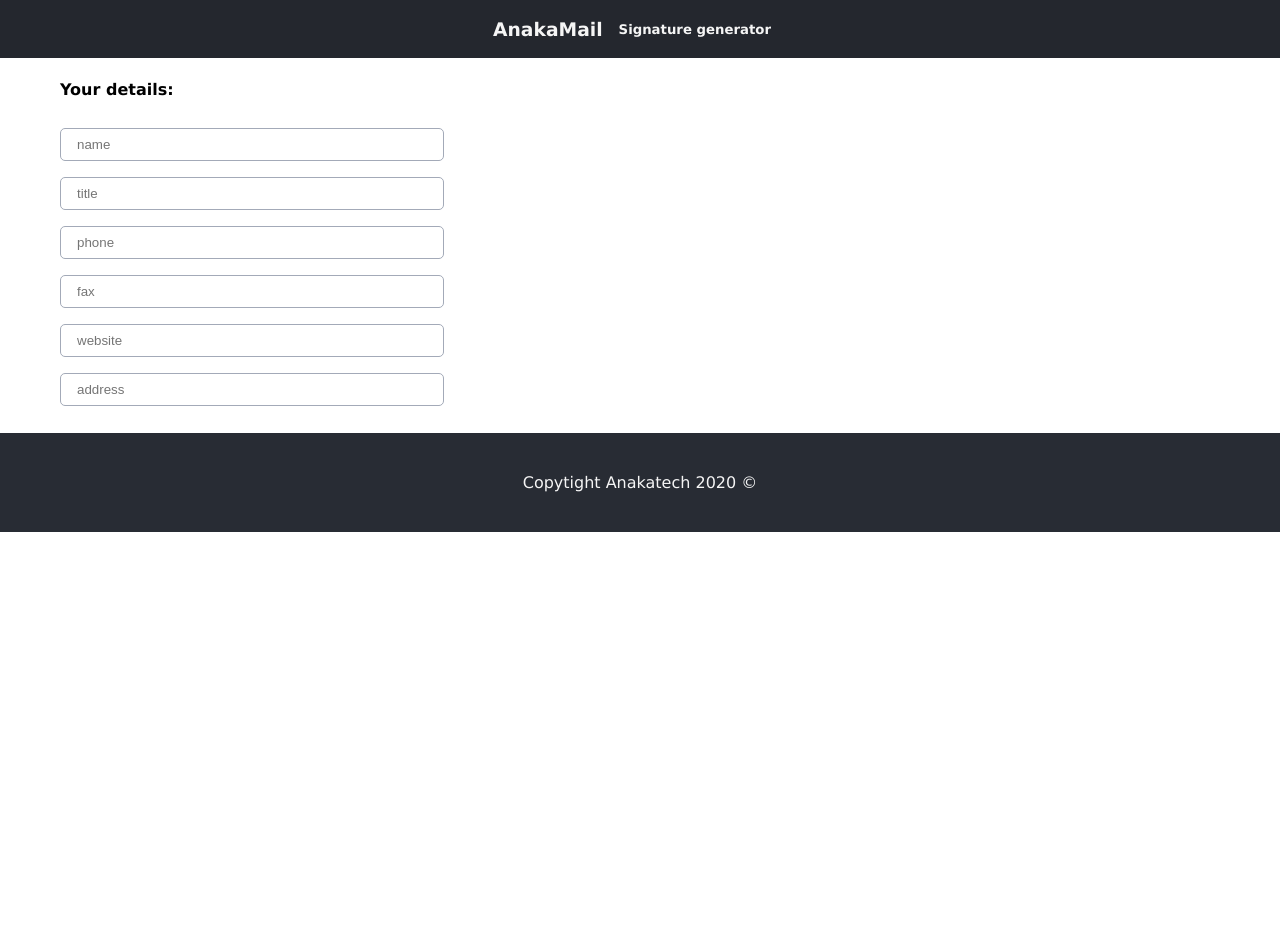
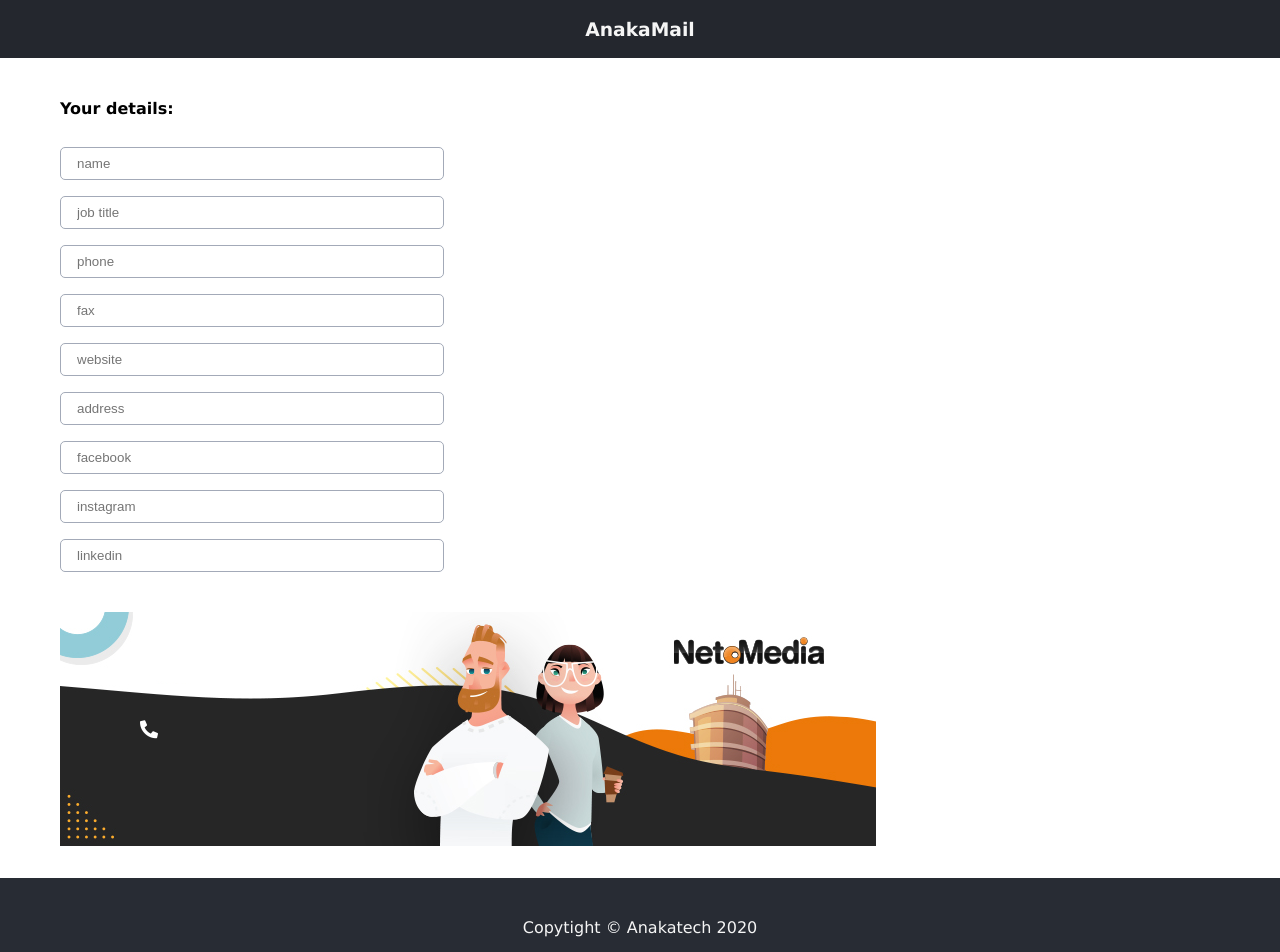
Before and after one commit to anakatech-kaykostadinov/mailsig, a React (Create React App) app: page / in a window 1280 px wide. Shown: the top 952 px of the page. Before the commit the page ends 800 px from the top, so only its background shows below. Built offline with nearby package versions, Linux system fonts and the light colour scheme.

Commit message:
Created signature table

```diff
--- a/src/App.js
+++ b/src/App.js
@@ -17,22 +17,31 @@
     website: '',
     address: '',
     social: {
-        fb: '',
-        ig: '',
-        linkedin: '',
+        fb: {
+          link: '',
+          icon: 'fab fa-facebook',
+        },
+        ig: {
+          link: '',
+          icon: 'fab fa-instagram',
+        },
+        linkedin: {
+          link: '',
+          icon: 'fab fa-linkedin-in',
+        },
     }
 })
 
 const [selected, setSelected] = useState('')
 
 
-
   return (
     <div className="ms-main">
       <Header/>
       <main>
+        <ThemePicker selected={selected} setSelected={setSelected} />
         <Editor data={data} setData={setData} />
-        <ThemePicker selected={selected} setSelected={setSelected} />
+        <Theme name={selected} data={data} />
       </main>
       <Footer />
     </div>
--- a/src/components/Editor.jsx
+++ b/src/components/Editor.jsx
@@ -8,11 +8,14 @@
         <section className='ms-main__editor'>
             <h4>Your details:</h4>
             <input name='name' placeholder='name' value={data.name} onChange={e => setData({...data, name:e.target.value})}></input>
-            <input name='title' placeholder='title' value={data.title} onChange={e => setData({...data, title:e.target.value})}></input>
+            <input name='title' placeholder='job title' value={data.title} onChange={e => setData({...data, title:e.target.value})}></input>
             <input name='phone' placeholder='phone' value={data.phone} onChange={e => setData({...data, phone:e.target.value})}></input>
             <input name='fax' placeholder='fax' value={data.fax} onChange={e => setData({...data, fax:e.target.value})}></input>
             <input name='website' placeholder='website' value={data.website} onChange={e => setData({...data, website:e.target.value})}></input>
             <input name='address' placeholder='address' value={data.address} onChange={e => setData({...data, address:e.target.value})}></input>
+            <input name='facebook' placeholder='facebook' value={data.social.fb.link} onChange={e => setData({...data, social:{...data.social, fb:{...data.social.fb, link:e.target.value}}})}></input>
+            <input name='instagram' placeholder='instagram' value={data.social.ig.link} onChange={e => setData({...data, social:{...data.social, ig:{...data.social.ig, link:e.target.value}}})}></input>
+            <input name='linkedin' placeholder='linkedin' value={data.social.linkedin.link} onChange={e => setData({...data, social:{...data.social, linkedin:{...data.social.linkedin, link:e.target.value}}})}></input>
         </section>
     )
 }
--- a/src/components/Footer.jsx
+++ b/src/components/Footer.jsx
@@ -4,7 +4,7 @@
     return (
         <footer className='ms-main__footer' >
             <p>
-                Copytight Anakatech {new Date().getFullYear()} &#169;
+                Copytight &#169; Anakatech {new Date().getFullYear()}
             </p>
         </footer>
     )
--- a/src/components/Header.jsx
+++ b/src/components/Header.jsx
@@ -4,7 +4,6 @@
     return (
         <header className='ms-main__header'>
             <h3>AnakaMail</h3>
-            <h5>Signature generator</h5>
         </header>
     )
 }
--- a/src/components/Theme.jsx
+++ b/src/components/Theme.jsx
@@ -1,19 +1,119 @@
 import React from 'react'
+import bg from '../images/nm.png'
 
-function Theme(props) {
-    const [name] = props
+function Theme({data}) {
 
     return (
-        <div className={`${name}-container`}>
-            <h3 className={`${name}-container__name`}></h3>
-            <p className={`${name}-container__title`}></p>
-            <p className={`${name}-container__phone`}></p>
-            <p className={`${name}-container__fax`}></p>
-            <a href='#' className={`${name}-container__website`}></a>
-            <p className={`${name}-container__address`}></p>
-            <a href="#" className={`${name}-container__social`}><i className='fab fa-facebook'></i></a>
-            <a href="#" className={`${name}-container__social`}><i className='fab fa-facebook'></i></a>
-        </div>
+            <table
+                background={bg}
+                cellPadding="0"
+                cellSpacing="0"
+                style={{
+                    verticalAlign: '-webkit-baseline-middle',
+                    fontSize: '18px',
+                    fontFamily: 'Verdana',
+                    padding: '1rem 5rem',
+                    width: '816px',
+                    height: '234px',
+                    margin: '2rem 0'
+                }}
+            >
+                <tbody>
+                    <tr style={{
+                            color: 'black',
+                            fontSize: '24px',
+                            fontWeight: '600',
+                            height: '1rem'
+                        }}
+                    >
+                        <td>{data.name}</td>
+                    </tr>
+                    <tr style={{height: '1rem'}}>
+                        <td style={{
+                                color: 'teal',
+                            }}
+                        >{data.title}</td>
+                    </tr>
+
+                    <tr style={{
+                            color: 'white',
+                            height: '3.5rem',
+                            verticalAlign: 'bottom'
+                        }}
+                    >
+                        <td>{data.phone}</td>
+                    </tr>
+
+                    <tr style={{
+                            color: 'white',
+                            height: '1.5rem',
+                            verticalAlign: 'bottom'
+                        }}
+                    >
+                        <td>
+                            <i
+                                class="fas fa-phone-alt"
+                                style={{
+
+                                }}
+                            ></i>
+                            {data.fax}
+                        </td>
+                    </tr>
+
+                    <tr style={{
+                            color: 'white',
+                            height: '2.5rem',
+                            verticalAlign: 'bottom'
+                        }}
+                    >
+                        <td>
+                            <a
+                                style={{
+                                    color: 'lightblue',
+                                    fontWeight: '500',
+                                    textDecoration: 'none'
+                                }}
+                                href={data.website}
+                            >{data.website}</a>
+                        </td>
+                    </tr>
+
+                    <tr style={{
+                        color: 'white',
+                    }}
+                    >
+                        <td>
+                            {data.address}
+                        </td>
+                        { // social media buttons
+                            Object.entries(data.social).map( (media, key) => {
+                                // show only if field is populated
+                                if (media[1].link !== '') {
+                                    return (
+                                        <td style={{
+                                            textAlign: 'right',
+                                            width: '1rem',
+                                            padding: '0 .25rem'
+                                        }}
+                                        >
+                                            <a key={key} href={media[1].link}>
+                                                <i
+                                                    className={media[1].icon}
+                                                    style={{
+                                                        color: 'lightblue',
+                                                        fontSize: '2rem'
+                                                    }}
+                                                ></i>
+                                            </a>
+                                        </td>
+                                    );
+                                }
+                            })
+                        }
+                    </tr>
+                </tbody>
+            </table>
     )
 }
 
```
Also changed, not shown: src/components/Preview.jsx (deleted, +0 -13 lines), src/images/nm.png (added), src/scss/style.scss (line endings or trailing spaces).
